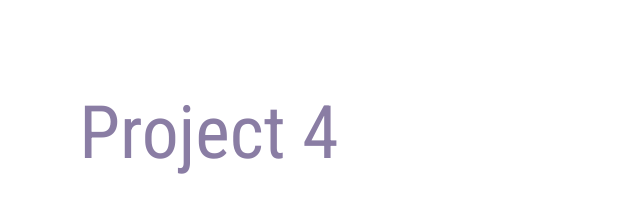
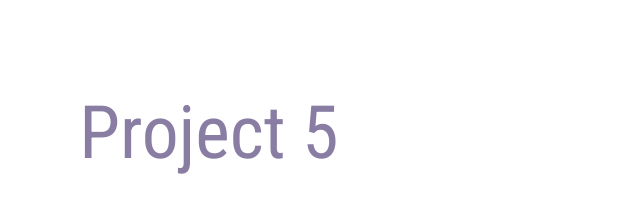
Before and after one commit to aisha0801/aishahameed, a plain HTML site: page docs/page3.html in a window 1280 px wide. Shown: the part 4791-4994 px from the top of the page, 431-1071 px from the left. Drawn offline with Linux system fonts and the light colour scheme; a script that the page names is missing.

Commit message:
Update page3.html

```diff
--- a/docs/page3.html
+++ b/docs/page3.html
@@ -307,7 +307,7 @@
         <div class="row justify-content-center">
             <div class="title col-md-12 col-lg-10">
                 <h3 class="mbr-section-title mbr-fonts-style align-center mb-4 display-1">
-                    Project 4</h3>
+                    Project 5</h3>
 
 
             </div>
```
